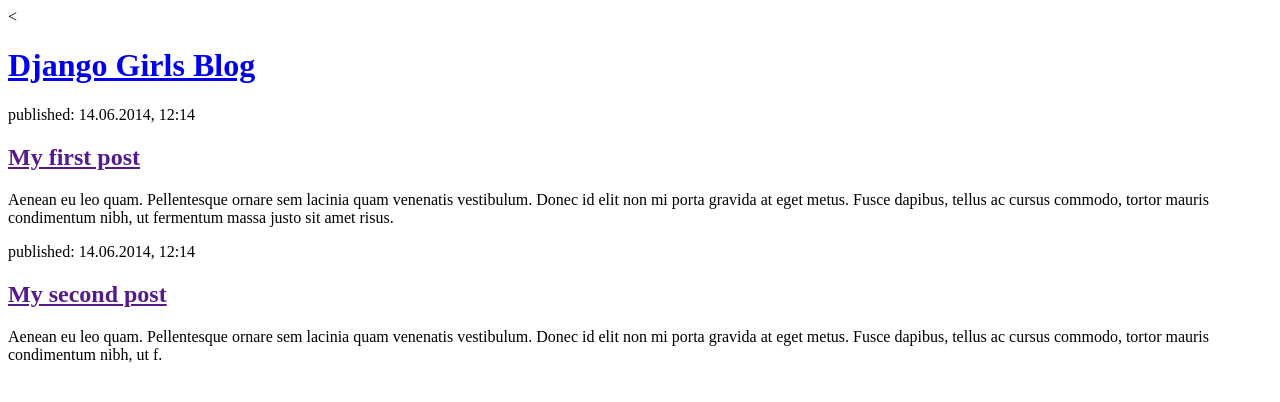
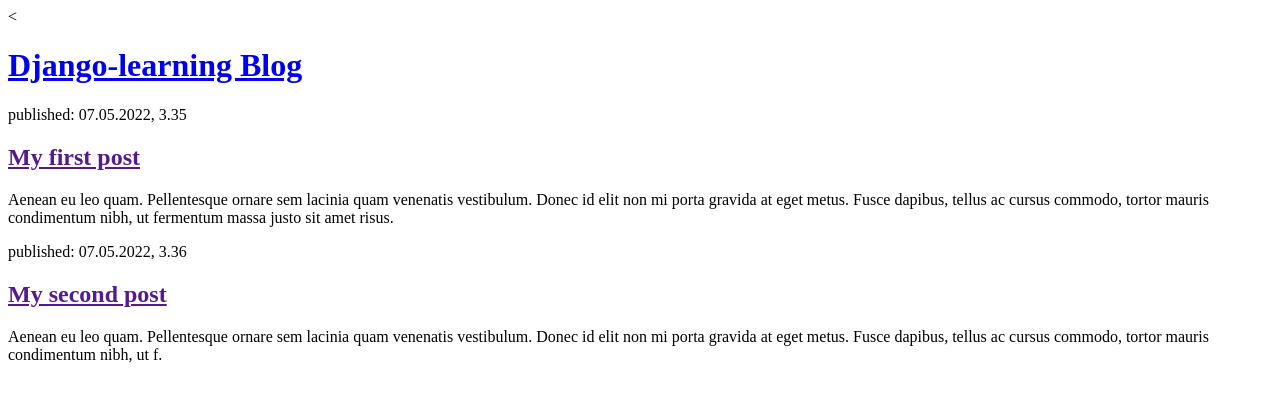
Before and after one commit to cromi24/my-first-blog, a Django app: page / in a window 1280 px wide. Shown: the top 402 px of the page. Run offline with Django 3.2, Linux system fonts and the light colour scheme.

Commit message:
changed text

```diff
--- a/blog/templates/blog/post_list.html
+++ b/blog/templates/blog/post_list.html
@@ -4,17 +4,17 @@
     </head>
     <body>
         <<div>
-            <h1><a href="/">Django Girls Blog</a></h1>
+            <h1><a href="/">Django-learning Blog</a></h1>
         </div>
 
         <div>
-            <p>published: 14.06.2014, 12:14</p>
+            <p>published: 07.05.2022, 3.35</p>
             <h2><a href="">My first post</a></h2>
             <p>Aenean eu leo quam. Pellentesque ornare sem lacinia quam venenatis vestibulum. Donec id elit non mi porta gravida at eget metus. Fusce dapibus, tellus ac cursus commodo, tortor mauris condimentum nibh, ut fermentum massa justo sit amet risus.</p>
         </div>
 
         <div>
-            <p>published: 14.06.2014, 12:14</p>
+            <p>published: 07.05.2022, 3.36</p>
             <h2><a href="">My second post</a></h2>
             <p>Aenean eu leo quam. Pellentesque ornare sem lacinia quam venenatis vestibulum. Donec id elit non mi porta gravida at eget metus. Fusce dapibus, tellus ac cursus commodo, tortor mauris condimentum nibh, ut f.</p>
         </div>
```
